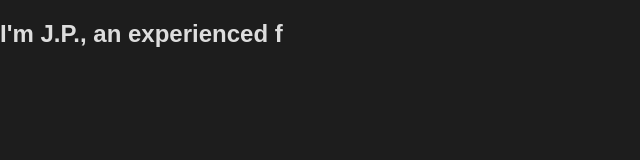
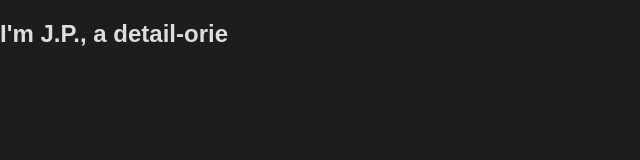
Before and after one commit to jpz95/profile, a Next.js app: page / in a window 1280 px wide. Shown: the top 160 px of the page, without its empty margins (0-640 px from the left). Built offline with nearby package versions, Linux system fonts and the light colour scheme.

Commit message:
Adjusts typewriter message

```diff
--- a/pages/index.js
+++ b/pages/index.js
@@ -2,8 +2,8 @@ import useTypeWriter from 'hooks/useTypeWriter.ts'
 
 export default function Home() {
   const sentences = [
-    { text: 'OH, howdy!', period: 1500 }, // set to good morning/afternoon/evening
-    { text: `I'm J.P., an experienced frontend engineer`, period: 2500 },
+    { text: 'Hello there!', period: 1500 }, // set to good morning/afternoon/evening
+    { text: `I'm J.P., a detail-oriented frontend engineer`, period: 2500 },
   ];
   const text = useTypeWriter(sentences);
   return (
```
